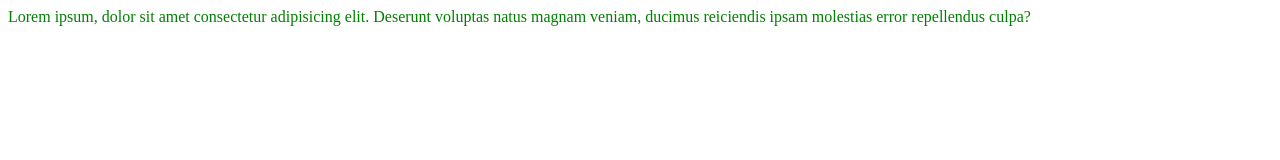
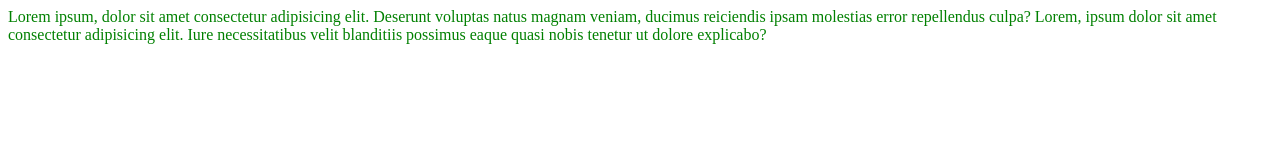
Before and after one commit to Shiva-0000/My-Web, a plain HTML site: page index.html in a window 1280 px wide. Drawn offline with Linux system fonts and the light colour scheme.

Commit message:
modified index.html

```diff
--- a/index.html
+++ b/index.html
@@ -9,5 +9,6 @@
 </head>
 <body>
     Lorem ipsum, dolor sit amet consectetur adipisicing elit. Deserunt voluptas natus magnam veniam, ducimus reiciendis ipsam molestias error repellendus culpa?
+    Lorem, ipsum dolor sit amet consectetur adipisicing elit. Iure necessitatibus velit blanditiis possimus eaque quasi nobis tenetur ut dolore explicabo?
 </body>
 </html>
```
